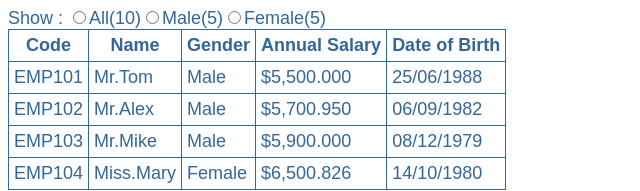
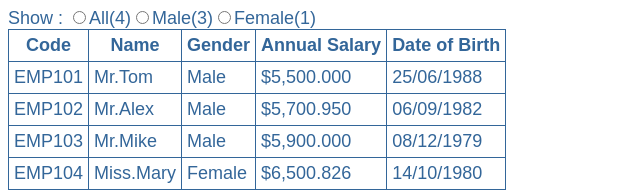
Before and after one commit to osri77/angularexample1, an Angular app: page / in a window 1280 px wide. Shown: the top 191 px of the page, without its empty margins (0-640 px from the left). Built offline with nearby package versions, Linux system fonts and the light colour scheme.

Commit message:
Added the input decorator for the child component

```diff
--- a/src/app/employee/employee-count.component.ts
+++ b/src/app/employee/employee-count.component.ts
@@ -1,4 +1,4 @@
-import { Component, OnInit } from '@angular/core';
+import { Component, OnInit, Input } from '@angular/core';
 
 @Component({
   selector: 'app-employee-count',
@@ -6,10 +6,14 @@ import { Component, OnInit } from '@angular/core';
   styleUrls: ['./employee-count.component.css']
 })
 export class EmployeeCountComponent implements OnInit {
+  @Input()
+  all: number;
 
-  all: number = 10;
-  male: number = 5;
-  female: number = 5;
+  @Input()
+  male: number;
+
+  @Input()
+  female: number;
 
   constructor() { }
 
--- a/src/app/employee/employee-list.component.html
+++ b/src/app/employee/employee-list.component.html
@@ -1,4 +1,4 @@
-<app-employee-count></app-employee-count>
+<app-employee-count [all]=" getTotalEmployeesCount()" [male]=" getMaleEmployeesCount()" [female]=" getFemaleEmployeesCount()"></app-employee-count>
 <table>
     <thead>
         <tr>
--- a/src/app/employee/employee-list.component.ts
+++ b/src/app/employee/employee-list.component.ts
@@ -29,6 +29,17 @@ export class EmployeeListComponent implements OnInit {
     },
 ];
 
+  getTotalEmployeesCount(): number {
+    return this.employees.length;
+  }
+
+  getMaleEmployeesCount(): number {
+    return this.employees.filter(e => e.gender === 'Male').length;
+  }
+
+  getFemaleEmployeesCount(): number {
+    return this.employees.filter(e => e.gender === 'Female').length;
+  }
 
   ngOnInit() {
   }
```
